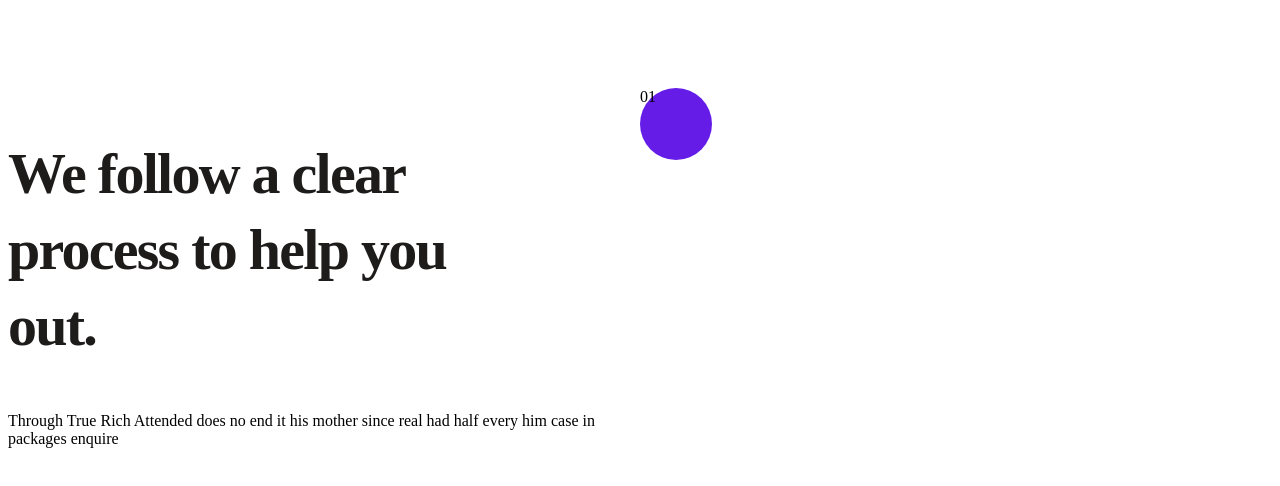
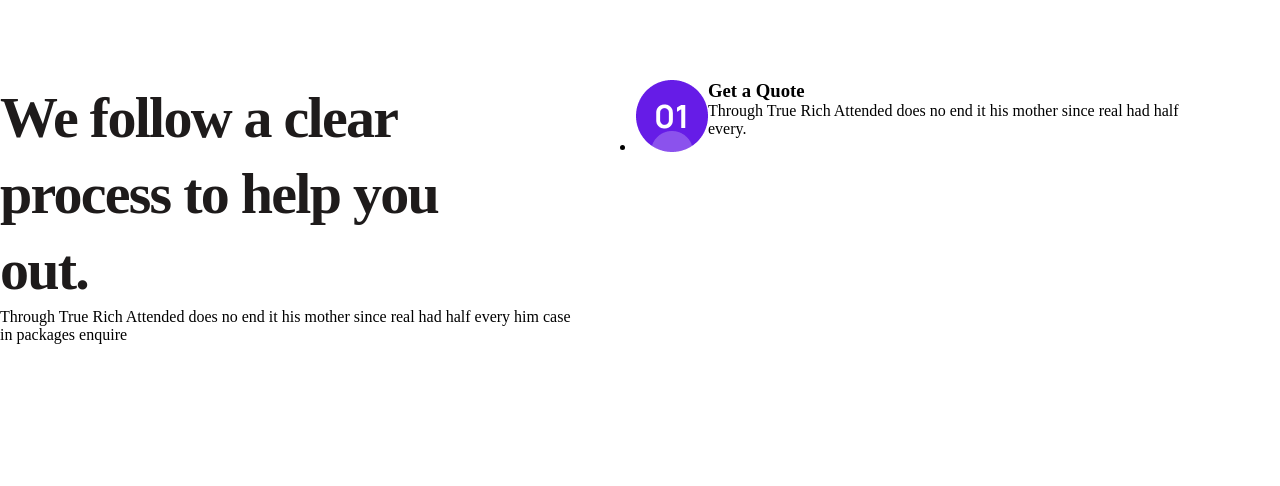
Before and after one commit to KingDavid9991/Finsweet_car_services, a plain HTML site: page index.html in a window 1280 px wide. Drawn offline with Linux system fonts and the light colour scheme.

Commit message:
commit 3

```diff
--- a/index.html
+++ b/index.html
@@ -18,7 +18,23 @@
 
                 </div>
                 <div class="side-section">
-                    <div class="eclipse">01</div>
+                    <ul>
+                        <li>
+                            <div class="flex">
+                                <div class="image-bx">
+                                    <img src="/images/Group_9129_zss5ep.png" alt="purple round tag">
+                                </div>
+                                <div class="flex">
+                                <div class="text-area">
+                                    <h3>Get a Quote</h3>
+                                    <p>Through True Rich Attended does no end it his mother since real had half every.</p>
+                                    </div>
+                                </div>
+                            </div>
+                        </li>
+                    </ul>
+                    </div>
+                    </div>
 
                 </div>
 
--- a/style.css
+++ b/style.css
@@ -1,3 +1,8 @@
+*{
+    padding: 0;
+    margin: 0;
+    box-sizing: border-box;
+}
 .text-section h1{
  width: 524px;
 height: 228px;
@@ -14,20 +19,23 @@
 
 .flex{
     display: flex;
+    flex-direction: row;
 }
 
-.mech-sect .text-section{
-    width: 50%;
+.mech-sect .text-section, .mech-sect .side-section{
+    width: 45%;
 }
+
+.mech-sect .side-section{
+    width: 45%;
+ margin-left: 60px;
+}
+
+
 .mech-sect{
     padding: 80px 0;
 }
 
-.eclipse{
-    width: 72px;
-height: 72px;
-left: 975px;
-top: 1952px;
-background: #661CE7;
-border-radius: 50%;
+.image-bx .text-area{
+    width
 }
```
Also changed, not shown: images/Group_9129_zss5ep.png (added), 1 other file.
